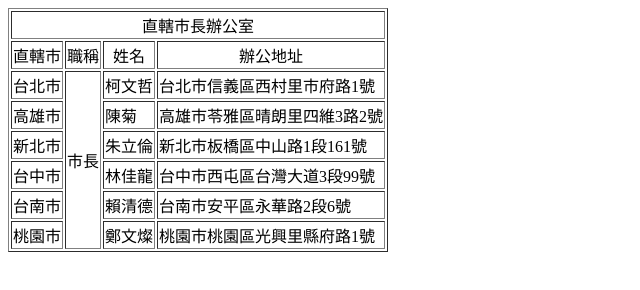
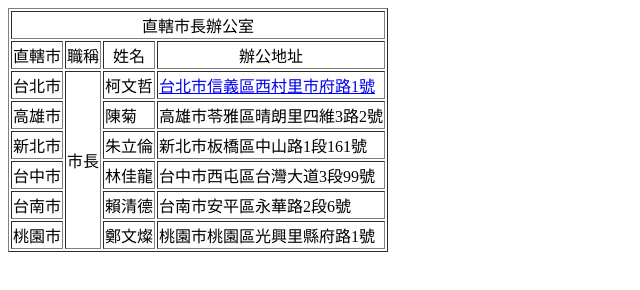
Before and after one commit to daouchovny/ex002_Table, a plain HTML site: page index.html in a window 1280 px wide. Shown: the whole page, without its empty margins (0-640 px from the left). Drawn offline with Linux system fonts and the light colour scheme.

Commit message:
Add files via upload

```diff
--- a/index.html
+++ b/index.html
@@ -17,7 +17,7 @@
             <td>台北市</td>
             <td rowspan="6">市長</td>
             <td>柯文哲</td>
-            <td>台北市信義區西村里市府路1號</td>
+            <td><a href="Page01.html">台北市信義區西村里市府路1號</a></td>
         </tr>
 
         <tr>
```
Also changed, not shown: Page01.html (added, +3 -0 lines).
